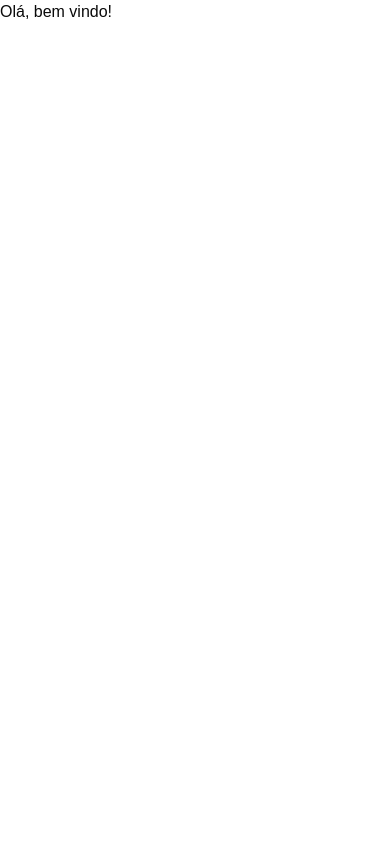
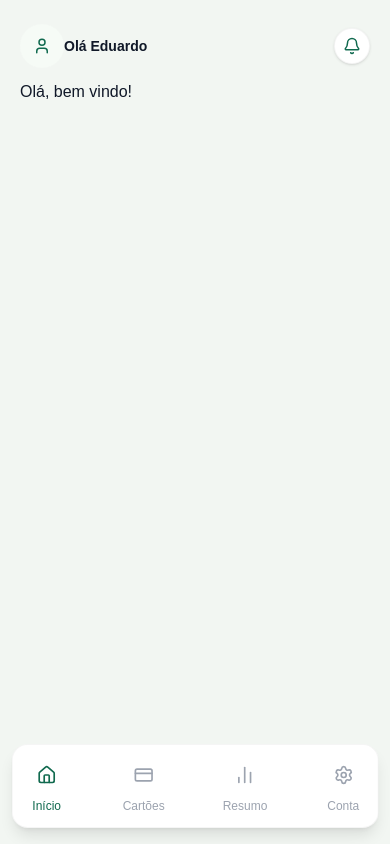
Before and after one commit to financeirounas/app, a Next.js app: page / in a window 390 px wide. Built offline with nearby package versions, Linux system fonts and the light colour scheme.

Commit message:
new pages

```diff
--- /dev/null
+++ b/src/components/layouts/layout-desktop.jsx
@@ -0,0 +1,11 @@
+export default function DesktopLayout({ children }) {
+  return (
+    <div className="desktop-layout">
+      <aside>Sidebar</aside>
+      <div className="content">
+        <header>Desktop Header</header>
+        <main>{children}</main>
+      </div>
+    </div>
+  );
+}
--- /dev/null
+++ b/src/components/layouts/layout-mobile.jsx
@@ -0,0 +1,127 @@
+import { useRouter } from "next/router";
+import { useTheme } from "@/context/theme-context";
+import { User, ArrowLeft, Home, BarChart2, CreditCard, Settings, Bell } from "lucide-react";
+import ButtonIcon from "@/components/ui/buttons/button-icon";
+import clsx from "clsx";
+
+export default function MobileLayout({ children }) {
+  const router = useRouter();
+  const { colors } = useTheme();
+
+  const success = colors.success || "#16a34a";
+  const soft = colors.soft || "#ffffff";
+  const surface = colors.surface || "#F6FBF6";
+  const bg = colors.background || "#F2F6F2";
+  const muted = colors.muted || "#9CA3AF";
+
+  const navItems = [
+    { icon: <Home size={20} />, label: "Início", href: "/" },
+    { icon: <CreditCard size={20} />, label: "Cartões", href: "/cards" },
+    { icon: <BarChart2 size={20} />, label: "Resumo", href: "/stats" },
+    { icon: <Settings size={20} />, label: "Conta", href: "/settings" },
+  ];
+
+  const canGoBack = router.asPath !== "/";
+
+  return (
+    <div
+      className="flex flex-col min-h-screen text-gray-900"
+      style={{
+        background: bg,
+      }}
+    >
+      <header
+        className="flex items-center justify-between px-5 pt-6 pb-3"
+        aria-label="Topbar"
+      >
+        <div className="flex items-center">
+          <ButtonIcon
+            icon={<User size={18} />}
+            size="md"
+            bg={surface}
+            color={success}
+            shadow="none"
+            rounded="full"
+            onClick={() => router.push("/profile")}
+            className="border border-transparent"
+          />
+          <div>
+            <div className="text-sm font-semibold">Olá Eduardo</div>
+          </div>
+        </div>
+
+        <div className="flex items-center gap-3">
+          <button
+            type="button"
+            className="inline-flex items-center justify-center w-9 h-9 rounded-full bg-white shadow-sm"
+            aria-label="Notificações"
+            onClick={() => router.push("/notifications")}
+            style={{ border: "1px solid rgba(0,0,0,0.04)" }}
+          >
+            <Bell size={18} color={success} />
+          </button>
+
+          {canGoBack && (
+            <ButtonIcon
+              icon={<ArrowLeft size={18} />}
+              size="md"
+              bg="#fff"
+              color={success}
+              shadow="none"
+              rounded="full"
+              onClick={() => router.back()}
+              className="border border-transparent"
+            />
+          )}
+        </div>
+      </header>
+
+      {/* Conteúdo - área com padding e cards brancos */}
+      <main className="flex-1 px-5 pb-28">
+          <div>{children}</div>
+      </main>
+
+      {/* Bottom navigation (claro, com acento verde) */}
+      <footer
+        className="fixed bottom-4 left-1/2 -translate-x-1/2 w-[94%] max-w-xl rounded-2xl shadow-lg"
+        style={{
+          background: "#ffffff",
+          border: "1px solid rgba(0,0,0,0.04)",
+        }}
+      >
+        <nav className="flex items-center justify-between px-4 py-3">
+          {navItems.map((item) => {
+            const active = router.asPath === item.href;
+            return (
+              <button
+                key={item.href}
+                onClick={() => router.push(item.href)}
+                className="flex flex-col items-center gap-1 text-[12px] transition"
+                style={{
+                  color: active ? success : muted,
+                }}
+              >
+                <div
+                  className={clsx("p-2 rounded-full")}
+                  style={{
+                    background: active ? `${success}1a` : "transparent",
+                  }}
+                >
+                  {item.icon}
+                </div>
+                <span>{item.label}</span>
+              </button>
+            );
+          })}
+        </nav>
+      </footer>
+
+      <style jsx>{`
+        :root {
+          --success: ${success};
+          --muted: ${muted};
+        }
+      `}</style>
+    </div>
+  );
+}
--- a/src/pages/_app.js
+++ b/src/pages/_app.js
@@ -1,15 +1,30 @@
+/* eslint-disable react-hooks/set-state-in-effect */
+// pages/_app.js
 import "@/styles/globals.css";
-import { useEffect } from "react";
-import { ThemeProvider } from "@/context/theme-context";
+import { useEffect, useState } from "react";
+import { ThemeProvider, useTheme } from "@/context/theme-context";
 import { Inter } from "next/font/google";
+import MobileLayout from "@/components/layouts/layout-mobile";
+import DesktopLayout from "@/components/layouts/layout-desktop";
 
 const inter = Inter({
   subsets: ["latin"],
   variable: "--font-inter",
 });
 
+function LayoutSelector({ children }) {
+  const { isMobile } = useTheme();
+  const [mounted, setMounted] = useState(false);
+  useEffect(() => setMounted(true), []);
+
+  if (!mounted) {
+    return <div className={`${inter.variable} font-sans`} />;
+  }
+  const Layout = isMobile ? MobileLayout : DesktopLayout;
+  return <Layout>{children}</Layout>;
+}
+
 export default function App({ Component, pageProps }) {
-
   useEffect(() => {
     if ("serviceWorker" in navigator) {
       navigator.serviceWorker
@@ -21,8 +36,10 @@ export default function App({ Component, pageProps }) {
 
   return (
     <ThemeProvider>
-        <main className={`${inter.variable} font-sans`}>
-        <Component {...pageProps} />
+      <main className={`${inter.variable} font-sans`}>
+        <LayoutSelector>
+          <Component {...pageProps} />
+        </LayoutSelector>
       </main>
     </ThemeProvider>
   );
```
